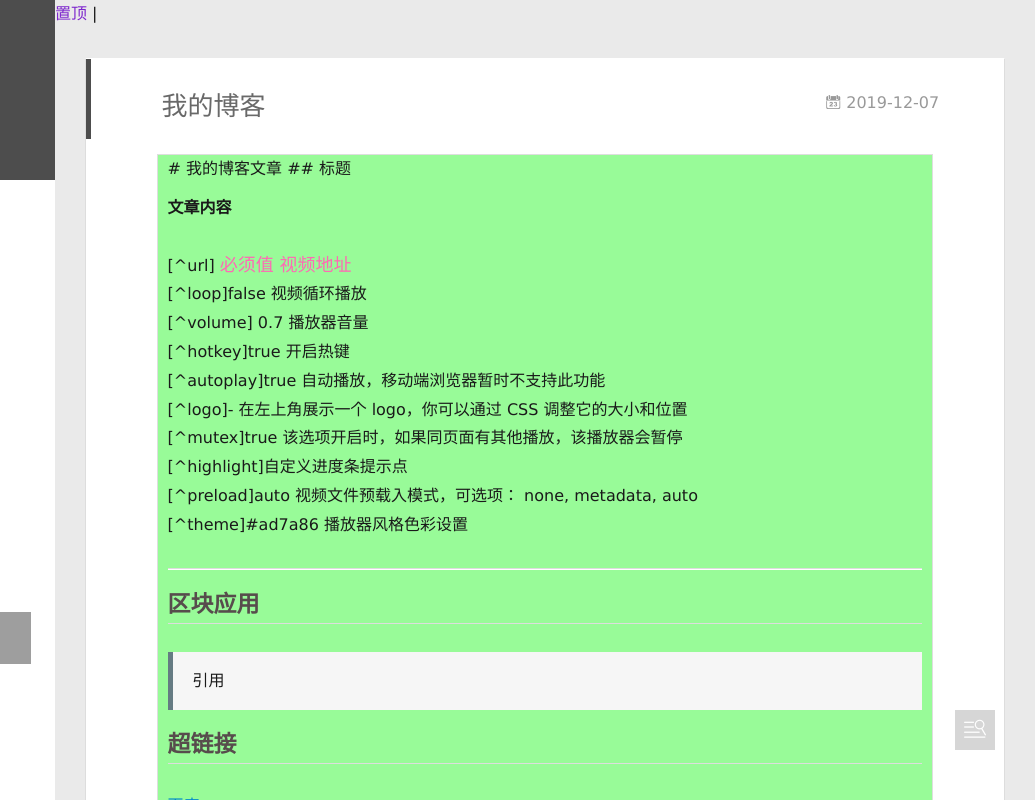
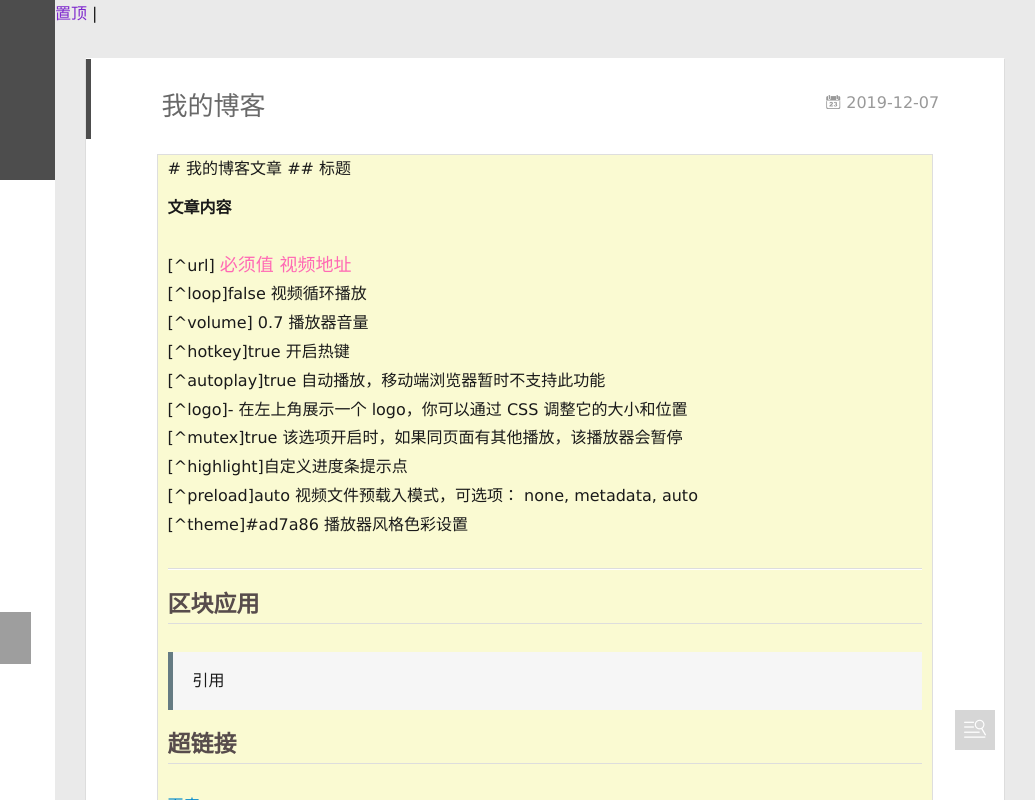
Before and after one commit to zhushengxiao/zhushengxiao.github.io, a plain HTML site: page 2019/12/07/我的博客/index.html in a window 1280 px wide. Shown: the full height of the page, 245-1280 px from the left. Drawn offline with Linux system fonts and the light colour scheme; no server answers; grey boxes are pictures that could not be loaded; some icons are missing.

Commit message:
Site updated: 2020-01-15 12:12:42

```diff
--- a/2019/12/07/我的博客/index.html
+++ b/2019/12/07/我的博客/index.html
@@ -16,7 +16,7 @@
 <meta property="og:description" content="# 我的博客文章">
 <meta property="og:image" content="https:&#x2F;&#x2F;timgsa.baidu.com&#x2F;timg?image&amp;quality&#x3D;80&amp;size&#x3D;b9999_10000&amp;sec&#x3D;1575892856368&amp;di&#x3D;7fab430116ef7c0ea688493ca7daebf7&amp;imgtype&#x3D;0&amp;src&#x3D;http%3A%2F%2Fi3.yeyou.itc.cn%2Fv3%2Fqsmy%2F2014%2F07%2F10%2F0710144907643165504.jpg">
 <meta property="article:published_time" content="2019-12-07T08:23:23.000Z">
-<meta property="article:modified_time" content="2020-01-15T04:10:52.632Z">
+<meta property="article:modified_time" content="2020-01-15T04:12:26.127Z">
 <meta property="article:author" content="zhushengxiao">
 <meta property="article:tag" content="随笔">
 <meta name="twitter:card" content="summary">
@@ -193,7 +193,7 @@
 
     <div class="article-entry" itemprop="articleBody">
 
-        <table><td bgcolor=PaleGreen>
+        <table><td bgcolor=LightGoldenRodYellow>
 # 我的博客文章
 <a id="more"></a>
 ## 标题
```
Also changed, not shown: index.html (+1 -1 lines).
